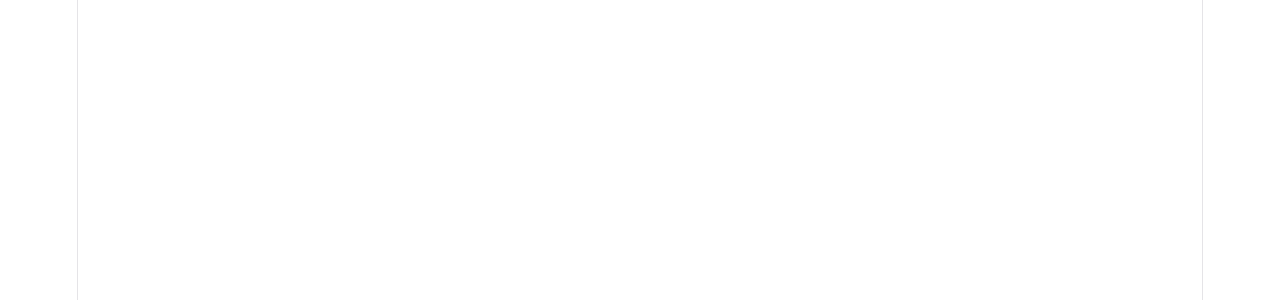
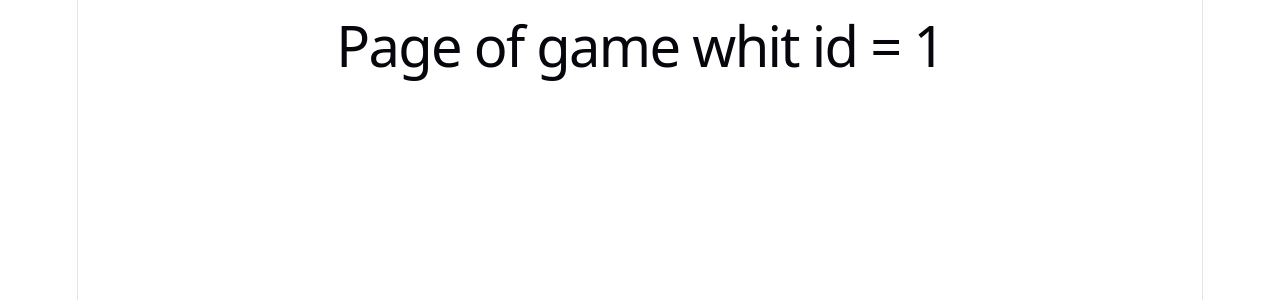
Before and after one commit to Kauan-Kantovick/Vexa-Games, a React (Vite) app: page /gamepage/1 in a window 1280 px wide. Before the commit this address had no page. Shown: the top 300 px of the page. Built offline with nearby package versions, Linux system fonts and the light colour scheme.

Commit message:
feat: GamePage whit useParams

```diff
--- a/src/App.jsx
+++ b/src/App.jsx
@@ -1,7 +1,8 @@
-import { BrowserRouter, Route, Routes } from "react-router";
+import { BrowserRouter, Route, Routes } from "react-router-dom";
 import "./App.css";
 import Cart from "./pages/Statics/Cart";
 import Catalog from "./pages/Statics/Catalog";
+import GamePage from "./pages/Dinamics/GamePage";
 
 function App() {
   return (
@@ -10,6 +11,7 @@
         <Routes>
           <Route path="/" element={<Catalog />} />
           <Route path="/cart" element={<Cart />} />
+          <Route path="/gamepage/:id" element={<GamePage />} />
         </Routes>
       </BrowserRouter>
     </>
--- /dev/null
+++ b/src/pages/Dinamics/GamePage.jsx
@@ -0,0 +1,14 @@
+import { useParams } from "react-router-dom"
+
+function GamePage () {
+
+    const { id } = useParams();
+
+    return (
+        <>
+            <h1>Page of game whit id = {id}</h1>
+        </>
+    )
+}
+
+export default GamePage
```
